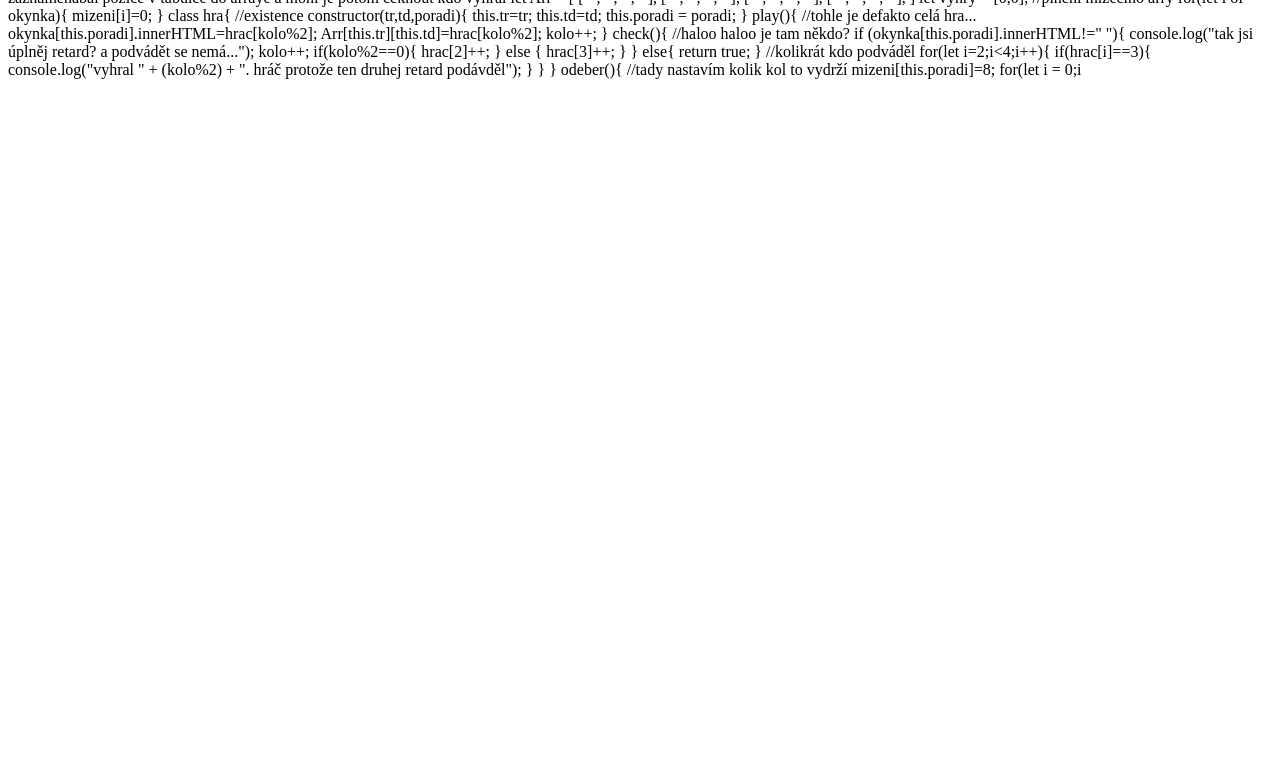
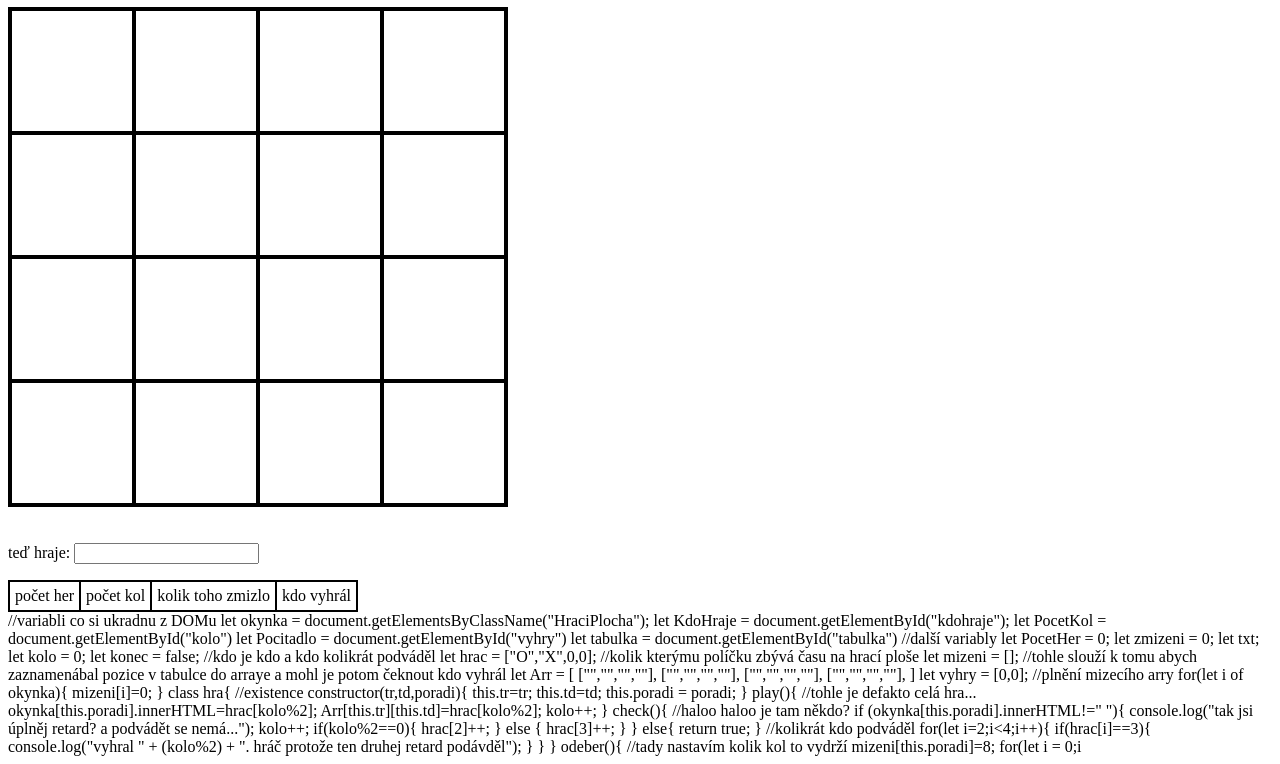
Before and after one commit to jachymneumiprogramovat/code, a plain HTML site: page piškorky-newPC.html in a window 1280 px wide. Shown: the part 73-837 px from the top of the page. Before the commit the page ends 800 px from the top, so only its background shows below. Drawn offline with Linux system fonts and the light colour scheme.

Commit message:
Update piškorky-newPC.html

```diff
--- a/piškorky-newPC.html
+++ b/piškorky-newPC.html
@@ -1,4 +1,86 @@
-    //variabli co si ukradnu z DOMu
+<!DOCTYPE html>
+<html>
+    <head>
+<title> lmao chtěl by jsi piškorky co?</title>
+<style>
+   table, tr, .HraciPlocha{
+  border: 4px solid black;
+  padding: 60px;
+  font-size: 30px;
+  color: white;
+  transition: 0.5s;
+  border-collapse: collapse;
+}
+
+#tabulka, tr, td{
+    font-size:medium;
+    padding: 5px;
+    color:black;
+    border: 2px solid black
+}
+</style>
+    </head>
+    <body>
+        <h1 style="letter-spacing: 30px;text-align: center;" id="vyhry">0:0</h1>
+
+
+        <!--hrací plocha-->
+<table >
+    <!--první sloupec-->
+<tr>
+    <td onclick="hraj(0,0,0)" class="HraciPlocha"> </td>
+    <td onclick="hraj(0,1,1)" class="HraciPlocha"> </td>
+    <td onclick="hraj(0,2,2)" class="HraciPlocha"> </td>
+    <td onclick="hraj(0,3,3)" class="HraciPlocha"> </td>
+</tr>
+
+    <!--druhý sloupec-->
+    <tr>
+        <td onclick="hraj(1,0,4)" class="HraciPlocha"> </td>
+        <td onclick="hraj(1,1,5)" class="HraciPlocha"> </td>
+        <td onclick="hraj(1,2,6)" class="HraciPlocha"> </td>
+        <td onclick="hraj(1,3,7)" class="HraciPlocha"> </td>
+    </tr>
+
+    <!--třetí sloupec-->
+    <tr>
+        <td onclick="hraj(2,0,8)" class="HraciPlocha"> </td>
+        <td onclick="hraj(2,1,9)" class="HraciPlocha"> </td>
+        <td onclick="hraj(2,2,10)" class="HraciPlocha"> </td>
+        <td onclick="hraj(2,3,11)" class="HraciPlocha"> </td>
+    </tr>
+
+    <tr>
+        <td onclick="hraj(3,0,12)" class="HraciPlocha"> </td>
+        <td onclick="hraj(3,1,13)" class="HraciPlocha"> </td>
+        <td onclick="hraj(3,2,14)" class="HraciPlocha"> </td>
+        <td onclick="hraj(3,3,15)" class="HraciPlocha"> </td>
+    </tr>
+    </table>
+<br>
+<br>
+
+<form>
+    <label>teď hraje:</label>
+    <input id="kdohraje">
+</form>
+<p id="kolo"></p>
+
+<!--bodovačka-->
+<table id="tabulka">
+    <tr>
+        <td>počet her</td>
+        <td>počet kol</td>
+        <td>kolik toho zmizlo</td>
+        <td>kdo vyhrál</td>
+
+    </tr>
+</table>
+
+
+
+<scrypt>
+//variabli co si ukradnu z DOMu
     let okynka = document.getElementsByClassName("HraciPlocha");
     let KdoHraje = document.getElementById("kdohraje");
     let PocetKol = document.getElementById("kolo")
@@ -220,3 +302,4 @@ class hra{
     //tady jsou takový ty ukzatele
     hraj.pocitadla();
     }
+</scrypt>
```
